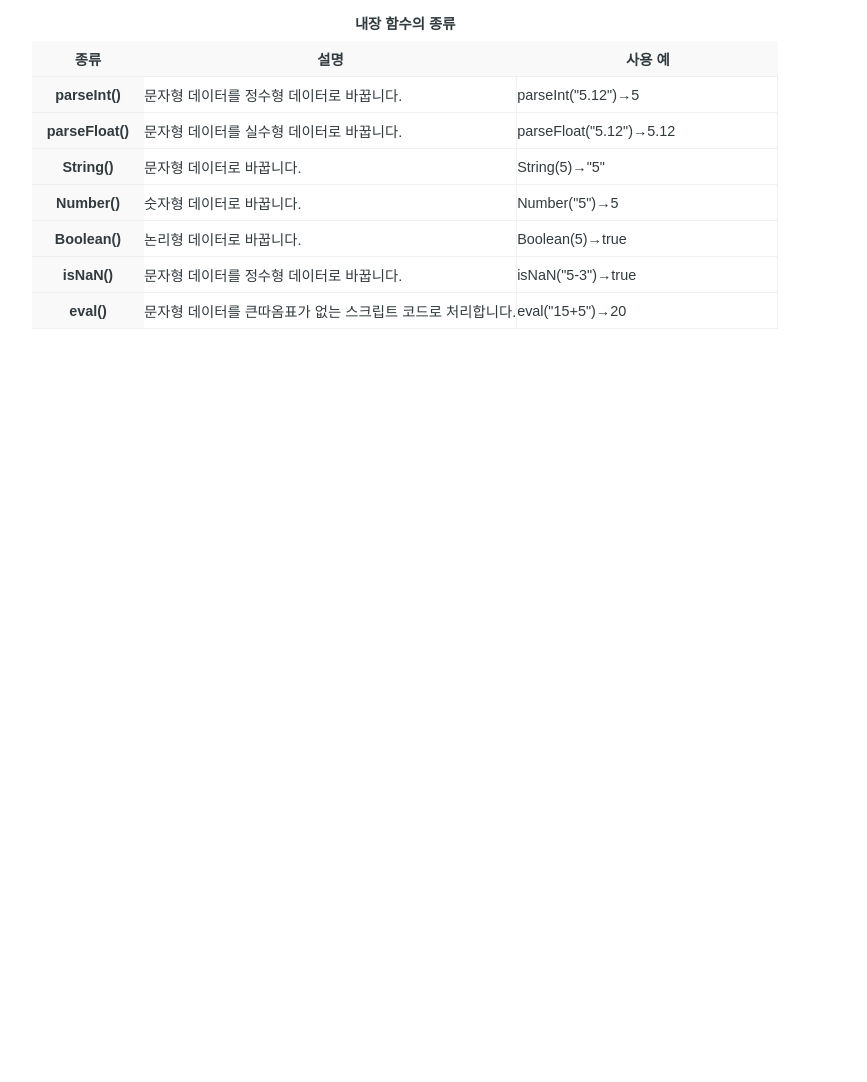
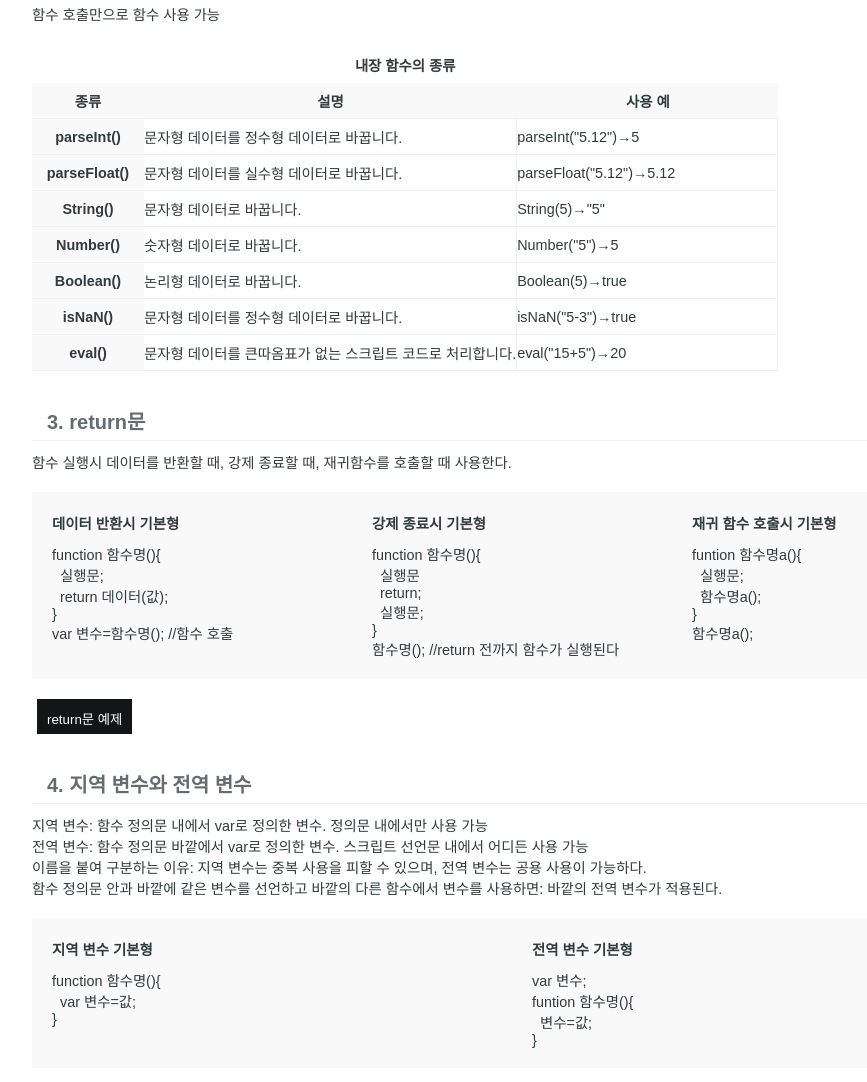
Before and after one commit to shinnh2/shinnh2.github.io, a plain HTML site: page js_basic/snh_js_05.html in a window 1280 px wide. Shown: the part 818-1900 px from the top of the page, without its empty margins (32-899 px from the left). Before the commit the page ends 1267 px from the top, so only its background shows below. Drawn offline with nearby package versions, Linux system fonts and the light colour scheme.

Commit message:
내용 수정

```diff
--- a/js_basic/snh_js_05.html
+++ b/js_basic/snh_js_05.html
@@ -38,7 +38,7 @@
 								<li><a href="snh_js_04_03.html" title="문서 객체 모델">DOM</a></li>
 							</ul>
 						</li><!-- 객체 END -->
-						<li><a href="snh_js_05.html" title="제어문">함수</a></li><!-- 제어문 END -->
+						<li><a href="snh_js_05.html" title="함수">함수</a></li><!-- 함수 END -->
 					</ul><!-- gnb END -->
 				</nav>
 			</div><!-- container END -->
@@ -52,6 +52,8 @@
 				<ul class="ex_li_num">
 					<li>함수 기본</li>
 					<li>내장 함수</li>
+					<li>return문</li>
+					<li>지역 변수와 전역 변수</li>
 				</ul>
 
 				<!-- 1. 함수 기본 -->
@@ -112,6 +114,77 @@
 						</tbody>
 					</table><!-- 내장 함수의 종류 END -->
 				</div><!--  2. 내장 함수 END -->
+
+				<!-- 3. return문 -->
+				<div class="theory">
+					<h4>3. return문</h4>
+					<p>함수 실행시 데이터를 반환할 때, 강제 종료할 때, 재귀함수를 호출할 때 사용한다.</p>
+					<div class="ex">
+						<dl class="w32">
+							<dt>데이터 반환시 기본형</dt>
+							<dd>function 함수명(){</dd>
+							<dd>&nbsp;&nbsp;실행문;</dd>
+							<dd>&nbsp;&nbsp;return 데이터(값);</dd>
+							<dd>}</dd>
+							<dd>var 변수=함수명(); //함수 호출</dd>
+						</dl>
+						<dl class="w32">
+							<dt>강제 종료시 기본형</dt>
+							<dd>function 함수명(){</dd>
+							<dd>&nbsp;&nbsp;실행문</dd>
+							<dd>&nbsp;&nbsp;return;</dd>
+							<dd>&nbsp;&nbsp;실행문;</dd>
+							<dd>}</dd>
+							<dd>함수명(); //return 전까지 함수가 실행된다</dd>
+						</dl>
+						<dl class="w32">
+							<dt>재귀 함수 호출시 기본형</dt>
+							<dd>funtion 함수명a(){</dd>
+							<dd>&nbsp;&nbsp;실행문;</dd>
+							<dd>&nbsp;&nbsp;함수명a();</dd>
+							<dd>}</dd>
+							<dd>함수명a();</dd>
+						</dl>
+					</div><!-- return문 사용의 종류 END -->
+					<input type="button" id="freturn1" name="freturn1" value="return문 예제" class="btn_normal" onclick="testFnc()"/>
+					<script type="text/javascript">
+					//<![CDATA[
+					var num=0;
+					function testFnc(){
+						num++;
+						document.write(num,"<br/>");
+						if(num==10) return;
+						//재귀함수 호출
+						testFnc();
+					}
+					//]]>
+					</script>
+				</div><!-- 3. return문 END -->
+
+				<!-- 4. 지역 변수와 전역 변수 -->
+				<div class="theory">
+					<h4>4. 지역 변수와 전역 변수</h4>
+					<p>지역 변수: 함수 정의문 내에서 var로 정의한 변수. 정의문 내에서만 사용 가능</p>
+					<p>전역 변수: 함수 정의문 바깥에서 var로 정의한 변수. 스크립트 선언문 내에서 어디든 사용 가능</p>
+					<p>이름을 붙여 구분하는 이유: 지역 변수는 중복 사용을 피할 수 있으며, 전역 변수는 공용 사용이 가능하다.</p>
+					<p>함수 정의문 안과 바깥에 같은 변수를 선언하고 바깥의 다른 함수에서 변수를 사용하면: 바깥의 전역 변수가 적용된다.</p>
+					<div class="ex">
+						<dl class="w48">
+							<dt>지역 변수 기본형</dt>
+							<dd>function 함수명(){</dd>
+							<dd>&nbsp;&nbsp;var 변수=값;</dd>
+							<dd>}</dd>
+						</dl>
+						<dl class="w48">
+							<dt>전역 변수 기본형</dt>
+							<dd>var 변수;</dd>
+							<dd>funtion 함수명(){</dd>
+							<dd>&nbsp;&nbsp;변수=값;</dd>
+							<dd>}</dd>
+						</dl>
+					</div><!-- 지역 변수와 전역 변수의 차이 END-->
+				</div><!-- 4. 지역 변수와 전역 변수 END -->
+
 			</div><!-- container END -->
 		</div><!-- main END -->
 
```
Also changed, not shown: js_basic/snh_js_02.html (+2 -2 lines), js_basic/snh_js_03.html (+1 -1 lines), js_basic/snh_js_04.html (+1 -1 lines), js_basic/snh_js_04_01.html (+13 -13 lines), js_basic/snh_js_04_02.html (+1 -1 lines), js_basic/snh_js_04_03.html (+2 -2 lines), js_basic/snh_js_main.html (+1 -1 lines).
